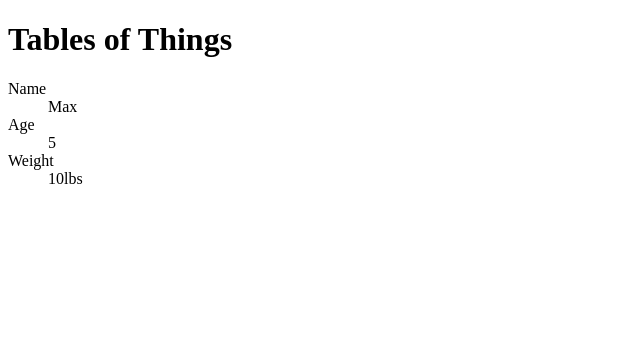
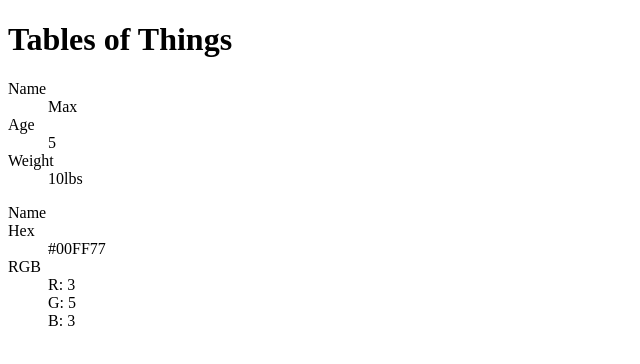
Before and after one commit to liliboxer/intro-react-exercises, a React app: page / in a window 1280 px wide. Shown: the top 364 px of the page, without its empty margins (0-640 px from the left). Built offline with nearby package versions, Linux system fonts and the light colour scheme.

Commit message:
refactored colors with props

```diff
--- a/src/components/App.js
+++ b/src/components/App.js
@@ -8,7 +8,7 @@ export default function App() {
     <>
       <Header/>
       <Dog name="Max" age={5} weight="10lbs"/>
-      {/* <Color /> */}
+      <Color color="Blue" hex="#00FF77" rgb={{ r:3, g:5, b:3 }}/>
     </>
   )
 }
--- a/src/components/Color.js
+++ b/src/components/Color.js
@@ -1,37 +1,28 @@
 import React from 'react';
+import PropTypes from 'prop-types';
 
-export default function Color() {
-  const color = {
-    name: 'Black',
-    hex: 	'#000000',
-    rgb:  '0, 0, 0'
-  };
-
-  // ems for font
-  // rems for padding, margin, width, height
-  const styles = {
-    backgroundColor: color.hex,
-    width: '0.4rem',
-    height: '0.4rem',
-    display: 'inline-block'
-  };
-
-  const fields = Object.keys(color)
-    .map(key => {
-      return (
-        <>
-          <dt>{key}<div style={styles}></div></dt>
-          <dd>{color[key]}</dd>
-        </>
-      );
-    });
-
-
+function Color({ name, hex, rgb: { r, g, b } }) {
 
   return (
     <dl>
-      {fields}
+      <dt>Name</dt>
+      <dd>{name}</dd>
+
+      <dt>Hex</dt>
+      <dd>{hex}</dd>
+
+      <dt>RGB</dt>
+      <dd>R: {r}</dd>
+      <dd>G: {g}</dd>
+      <dd>B: {b}</dd>
     </dl>
   );
+}
 
-}
+Color.propTypes = {
+  name: PropTypes.string.isRequired,
+  hex: PropTypes.number.isRequired,
+  rgb: PropTypes.object.isRequired
+};
+
+export default Color;
```
